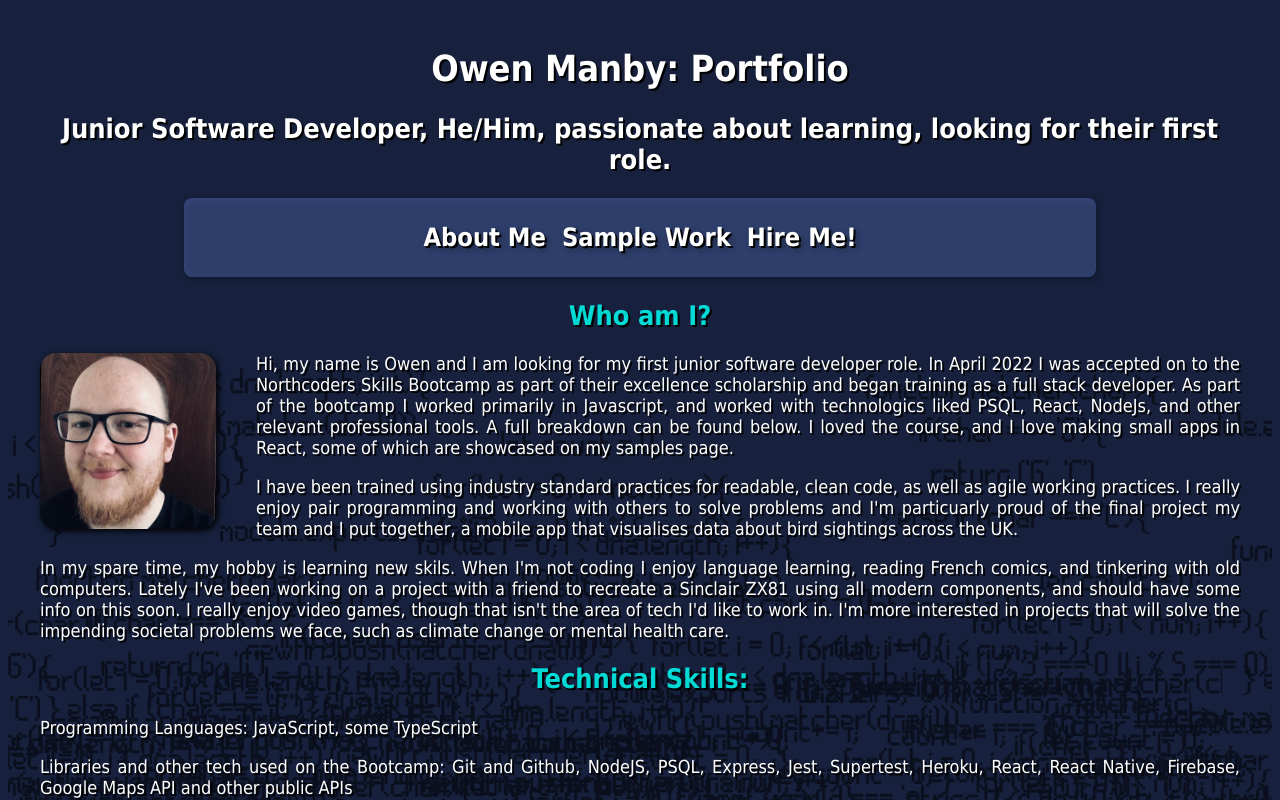
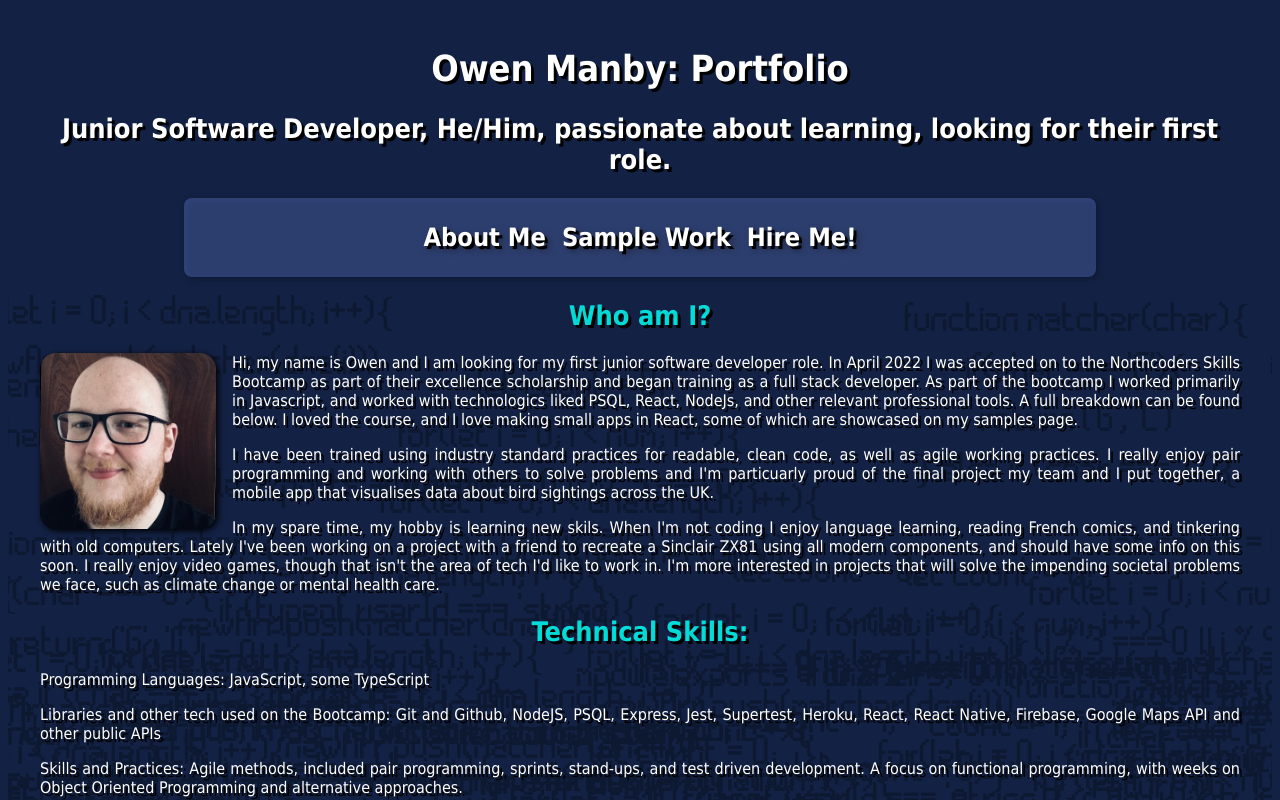
Before and after one commit to OwenPortfolio/OwenPortfolio.github.io, a React (Create React App) app: page / in a window 1280 px wide. Shown: the top 800 px of the page. Built offline with nearby package versions, Linux system fonts and the light colour scheme; no server answers.

Commit message:
revise styling, reduce background opacity in improve readability, reduce text size and tweak shadow placement

```diff
--- a/src/App.js
+++ b/src/App.js
@@ -15,7 +15,7 @@ function App() {
       backgroundImage: `url(${background})`,
       backgroundRepeat: 'no-repeat',
       backgroundPosition: 'bottom',
-      backgroundSize: 'cover',
+      backgroundSize:'auto',
     }}>
       <div>
           <Header/>
--- a/src/components/Codewars.jsx
+++ b/src/components/Codewars.jsx
@@ -20,7 +20,7 @@ const Codewars = () => {
             <>
             <div className='footerCard'>
                 <h3><b>Check out my Codewars Stats:</b></h3>
-                <p id='codewarsText'>This uses an api call for up to date data.</p>
+                <h3>Data via API...</h3>
                 <h3>Username: <a href='https://www.codewars.com/users/OwenInTraining'>{data.username}</a> </h3>
                 <h3>Leaderboard Rank: <b>{data.leaderboardPosition}</b></h3>
                 <h3>Honor: <b>{data.honor}</b></h3>
@@ -30,6 +30,12 @@ const Codewars = () => {
             </div>
             </>
         )
+    } else {
+        return (
+            <>
+            <h1>Loading...</h1>
+            </>
+        )
     }
 
 }
--- a/src/components/Github.jsx
+++ b/src/components/Github.jsx
@@ -21,6 +21,7 @@ const Github = () => {
             <>
             <div className='footerCard'>
                 <h3><b>Check out my latest Github activity:</b></h3>
+                <h3>Data via API...</h3>
                 <h3>Type: <b>{data.type}</b></h3>
                 <h3>Date: <b>{data.created_at.slice(0,10)}</b></h3>
                 <h3>Repo: <b>{data.repo.name}</b></h3>
@@ -29,6 +30,12 @@ const Github = () => {
             </div>
             </>
         )
+    }  else {
+        return (
+            <>
+            <h1>Loading...</h1>
+            </>
+        )
     }
 }
 
--- a/src/index.css
+++ b/src/index.css
@@ -1,11 +1,10 @@
 body {
-  font-size: medium;
-  background-color: rgb(23, 33, 61);
+  font-size: large;
+  background-color: rgb(19, 33, 68);
   font-family: 'DIN Condensed','DIN Alternate','Silom','Segoe UI Black','Tahoma',sans-serif;
   -webkit-font-smoothing: antialiased;
   -moz-osx-font-smoothing: grayscale;
 }
-
 
 .Navbar {
   display: flex;
@@ -17,6 +16,9 @@ body {
   margin-right: 3rem;
   filter: drop-shadow(2px 2px 3px rgb(0,0,0))
 }
+.NavbarLinks {
+  text-shadow: 3px 3px rgb(0, 0, 0);
+}
 
 #Footer {
   justify-content: center;
@@ -26,9 +28,12 @@ body {
 
 h1, h2, h3 {
   color: white;
-  text-shadow: 2px 2px rgb(0, 0, 0);
   margin-left: 0.5rem;
   margin-right: 0.5rem;
+}
+
+h1, h2{
+  text-shadow: 3px 3px rgb(0, 0, 0);
 }
 
 h3 {
@@ -45,20 +50,22 @@ b {
 
 a {
   color:rgb(0, 170, 255);
+  text-shadow: none;
   position:relative;
 }
 
 p {
+  font-size: medium;
   text-align: justify;
+  text-shadow: 3px 3px rgb(0, 0, 0);
   color: white;
-  text-shadow: 2px 2px rgb(0, 0, 0);
   margin-left: 1rem;
   margin-right: 1rem;
 }
 
 #profilePic {
   border-radius: 1rem;
-  margin-right: 2.5rem;
+  margin-right: 1rem;
   margin-bottom: 0.5rem;
   margin-left: 1rem;
   float: left;
@@ -86,11 +93,10 @@ code {
   font-size: small;
   border-radius: 0.5rem;
   background-color: rgba(116, 151, 255, 0.3);
-  filter: drop-shadow(2px 2px 3px rgb(0,0,0));
   line-height: 14px;
   margin: 0.3rem;
   padding:0.2rem;
-  max-width: auto;
+  max-width: 14rem;
   text-align: left;
   display: block;
 }
@@ -111,10 +117,6 @@ code {
   #Footer {
     display:flex;
   }
-  .footerCard{
-    font-size: large;
-    max-width: auto;
-  }
   .sampleText {
     display: block;
     margin-left: 23rem;
```
Also changed, not shown: src/images/backgroundimage.png.
